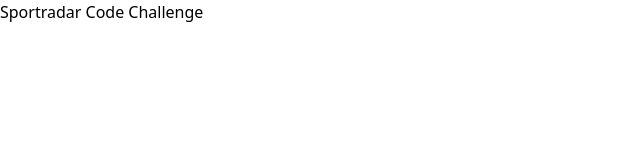
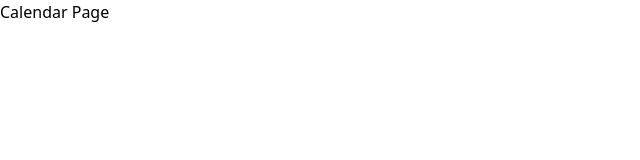
Before and after one commit to fsjavier/sports-fe-exercise, a React (Vite) app: page / in a window 1280 px wide. Shown: the top 160 px of the page, without its empty margins (0-640 px from the left). Built offline with nearby package versions, Linux system fonts and the light colour scheme.

Commit message:
feat: Set up React Router and create initial page

```diff
--- a/package.json
+++ b/package.json
@@ -11,7 +11,8 @@
   },
   "dependencies": {
     "react": "^18.3.1",
-    "react-dom": "^18.3.1"
+    "react-dom": "^18.3.1",
+    "react-router-dom": "^6.27.0"
   },
   "devDependencies": {
     "@eslint/js": "^9.13.0",
--- a/src/App.tsx
+++ b/src/App.tsx
@@ -1,3 +1,12 @@
+import { BrowserRouter, Routes, Route } from "react-router-dom";
+import Calendar from "./pages/Calendar";
+
 export default function App() {
-  return <h1 className="text-2xl font-bold">Sportradar Code Challenge</h1>;
+  return (
+    <BrowserRouter>
+      <Routes>
+        <Route path="/" element={<Calendar />} />
+      </Routes>
+    </BrowserRouter>
+  );
 }
--- /dev/null
+++ b/src/pages/Calendar.tsx
@@ -0,0 +1,3 @@
+export default function Calendar() {
+  return <div>Calendar Page</div>;
+}
```
Also changed, not shown: 1 other file (tests, documents, lock files or other folders).
